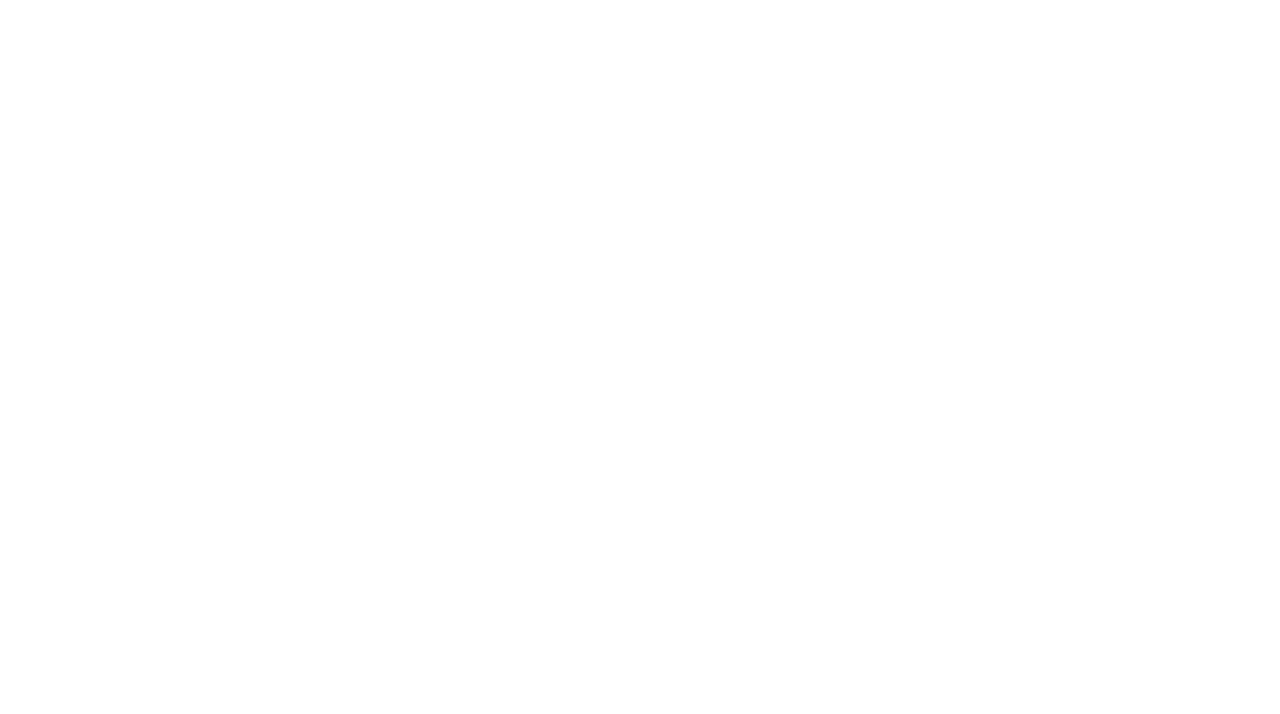
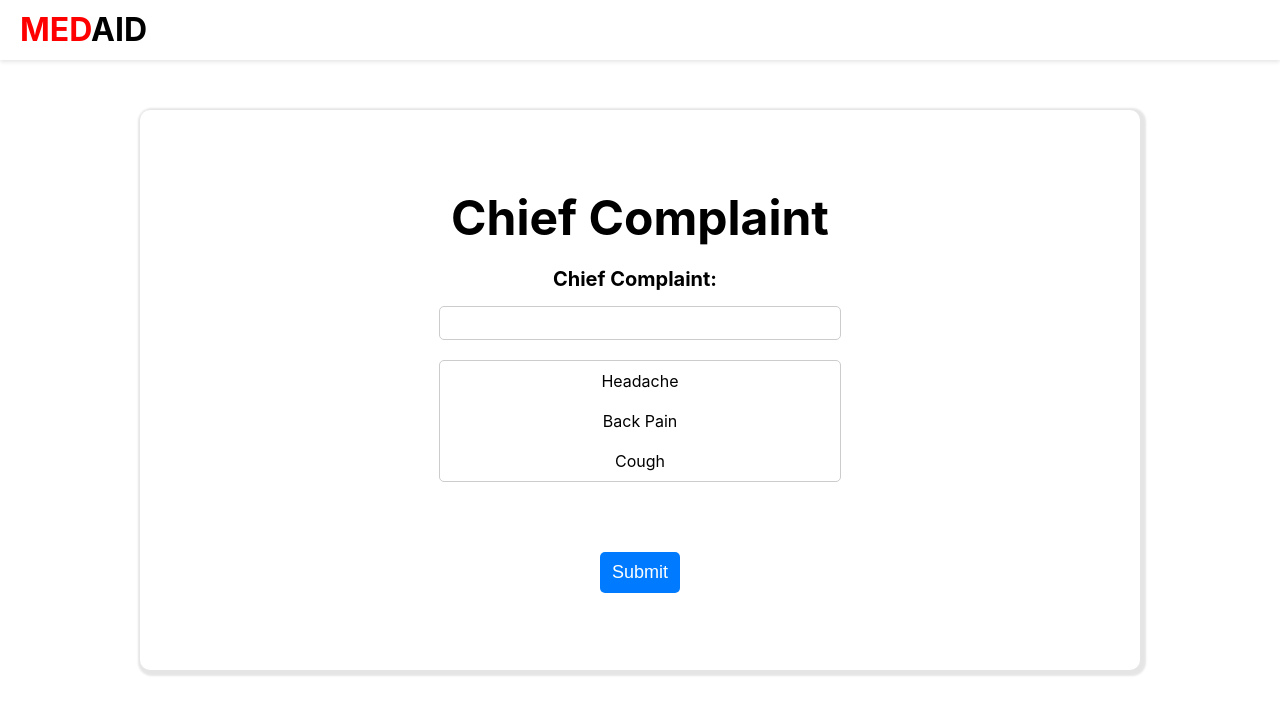
Before and after one commit to AzmayenSabil/Medaid-Assistant-App-Python-React, a React (Create React App) app in the folder client/: page /complaint in a window 1280 px wide. Before the commit this address had no page. Shown: the top 714 px of the page. Built offline with nearby package versions, Linux system fonts and the light colour scheme; the HTML template or start-up script is replaced by a standard one.

Commit message:
chief complaint component created

```diff
--- a/client/src/App.js
+++ b/client/src/App.js
@@ -3,6 +3,7 @@ import { BrowserRouter, Route, Routes } from "react-router-dom";
 
 import Home from './components/Home/home';
 import Form from './components/Form/form';
+import ChiefComplaint from './components/ChiefComplaint/chiefComplaint';
 
 function App() {
   return (
@@ -11,6 +12,7 @@ function App() {
         <Routes>
           <Route exact path="/" element={<Home />} />
           <Route exact path="/form" element={<Form />} />
+          <Route exact path="/complaint" element={<ChiefComplaint />} />
         </Routes>
       </BrowserRouter>
     </div>
--- /dev/null
+++ b/client/src/components/ChiefComplaint/chiefComplaint.css
@@ -0,0 +1,84 @@
+.ChiefComplaint {
+  display: flex;
+  flex-direction: column;
+  align-items: center;
+  margin-top: 50px;
+}
+
+.form-cc {
+  display: flex;
+  flex-direction: column;
+  align-items: center;
+}
+
+.form-group-cc {
+  display: flex;
+  flex-direction: column;
+  align-items: center;
+  margin-bottom: 20px;
+}
+
+.label-cc {
+  font-size: 20px;
+  margin-bottom: 10px;
+}
+
+input[type="text"] .input-cc{
+  font-size: 16px;
+  padding: 10px;
+  border: 1px solid #ccc;
+  border-radius: 5px;
+  width: 400px;
+}
+
+.suggestions {
+  list-style: none;
+  padding: 0;
+  margin: 0;
+  border: 1px solid #ccc;
+  border-radius: 5px;
+  width: 400px;
+  max-height: 120px;
+  overflow-y: auto;
+}
+
+.suggestions li {
+  padding: 10px;
+  cursor: pointer;
+}
+
+.suggestions li:hover {
+  background-color: #f5f5f5;
+}
+
+button[type="submit"] .button-cc{
+  font-size: 20px;
+  padding: 10px 20px;
+  border: none;
+  border-radius: 5px;
+  background-color: #007bff;
+  color: #fff;
+  cursor: pointer;
+}
+
+button[type="submit"] .button-cc:hover {
+  background-color: #0069d9;
+}
+
+.button-cc{
+    margin-top: 50px;
+}
+
+/*----*/
+.card {
+  width: 1000px;
+  height: 70vh;
+  margin: 50px auto;
+  border-radius: 10px;
+  box-shadow: 2px 2px 2px 4px rgba(0, 0, 0, 0.1);
+  background-color: #fff;
+  display: flex;
+  flex-direction: column;
+  justify-content: center;
+  align-items: center;
+}
--- /dev/null
+++ b/client/src/components/ChiefComplaint/chiefComplaint.jsx
@@ -0,0 +1,84 @@
+import React, { useState, useEffect } from 'react';
+import { useNavigate } from 'react-router-dom'
+import './chiefComplaint.css';
+
+import Navbar from '../Navbar/navbar.jsx';
+
+function ChiefComplaint() {
+  const [value, setValue] = useState('');
+  const [suggestions, setSuggestions] = useState([]);
+  const symptoms = ['Headache', 'Back Pain', 'Cough', 'Fever', 'Sore Throat', 'Fatigue'];
+
+  const navigate = useNavigate();
+
+  useEffect(() => {
+    setSuggestions(symptoms);
+  }, []);
+
+  const handleChange = event => {
+    const inputValue = event.target.value;
+    setValue(inputValue);
+
+    if (inputValue === '') {
+      // Reset suggestions when input is empty
+      setSuggestions(symptoms);
+    } else {
+      // Filter suggestions based on input value
+      const filteredSuggestions = symptoms.filter(suggestion =>
+        suggestion.toLowerCase().includes(inputValue.toLowerCase()) // Compare word to word
+      );
+      if (filteredSuggestions.length === 0) {
+        // If no results found, add input value to suggestions
+        filteredSuggestions.push(inputValue);
+      }
+      setSuggestions(filteredSuggestions);
+    }
+  };
+
+  const handleSelectSuggestion = suggestion => {
+    setValue(suggestion);
+    setSuggestions(symptoms);
+  };
+
+  const handleSubmit = (event) => {
+    event.preventDefault();
+    console.log('Chief Complaint:', value);
+    navigate('/')
+  };
+
+  return (
+    <div>
+        <Navbar />
+        <div className="ChiefComplaint card">
+            <h1>Chief Complaint</h1>
+            <form className='form-cc' onSubmit={handleSubmit}>
+                <div className="form-group-cc">
+                    <label htmlFor="chief-complaint" className='label-cc'>Chief Complaint:</label>
+                    <input
+                        type="text"
+                        id="chief-complaint"
+                        name="chief-complaint"
+                        value={value}
+                        onChange={handleChange}
+                        className='input-cc'
+                    />
+                    {suggestions.length > 0 ? (
+                        <ul className="suggestions">
+                        {suggestions.map(suggestion => (
+                            <li key={suggestion} onClick={() => handleSelectSuggestion(suggestion)}>
+                            {suggestion}
+                            </li>
+                        ))}
+                        </ul>
+                    ) : (
+                        <p>No results found</p>
+                    )}
+                </div>
+                <button type="submit" className='button-cc'>Submit</button>
+            </form>
+        </div>
+    </div>
+  );
+}
+
+export default ChiefComplaint;
--- a/client/src/components/Form/form.css
+++ b/client/src/components/Form/form.css
@@ -3,7 +3,7 @@
   margin: 0 auto;
   margin-top: 50px;
   margin-bottom: 20px;
-  padding: 20px;
+  padding: 70px;
   background-color: #fff;
   border-radius: 10px;
   box-shadow: 0 0 10px rgba(0, 0, 0, 0.1);
@@ -64,3 +64,13 @@ button[type="submit"] {
 button[type="submit"]:hover {
   background-color: #0069d9;
 }
+
+.button{
+  margin-top: 50px;
+  margin-bottom: 30px;
+}
+
+.continue-button{
+  text-decoration: none;
+  color: white;
+}
--- a/client/src/components/Form/form.jsx
+++ b/client/src/components/Form/form.jsx
@@ -1,4 +1,7 @@
 import React, { useState } from 'react';
+import { useNavigate } from 'react-router-dom'
+
+
 import './form.css';
 
 import Navbar from '../Navbar/navbar.jsx';
@@ -9,12 +12,15 @@ function Form() {
   const [age, setAge] = useState('');
   const [race, setRace] = useState('');
 
+  const navigate = useNavigate();
+
   const handleSubmit = (event) => {
     event.preventDefault();
     console.log('Name:', name);
     console.log('Gender:', gender);
     console.log('Age:', age);
     console.log('Race:', race);
+    navigate('/complaint')
   };
 
   return (
@@ -51,7 +57,7 @@ function Form() {
                         <option value="other">Other</option>
                     </select>
                 </div>
-                <button type="submit">Submit</button>
+                <button type="submit" className='button'>Continue</button>
             </form>
         </div>
     </div>
--- a/client/src/components/Home/home.css
+++ b/client/src/components/Home/home.css
@@ -43,6 +43,10 @@ button:hover {
   background-color: #00796b;
 }
 
+.button-holder{
+  margin-top: 50px;
+}
+
 /*----*/
 .card {
   width: 1000px;
--- a/client/src/components/Home/home.jsx
+++ b/client/src/components/Home/home.jsx
@@ -14,7 +14,7 @@ function Home() {
             <p className='about'>We provide doctor's assistant tool to take your history <br></br>
             Please answer a few questions to generate your complete history<br></br>
             This will take just 10 minutes of your time</p>
-            <div>
+            <div className='button-holder'>
               <NavLink to="/form" className="button">Continue</NavLink>
             </div>
         </div>
```
